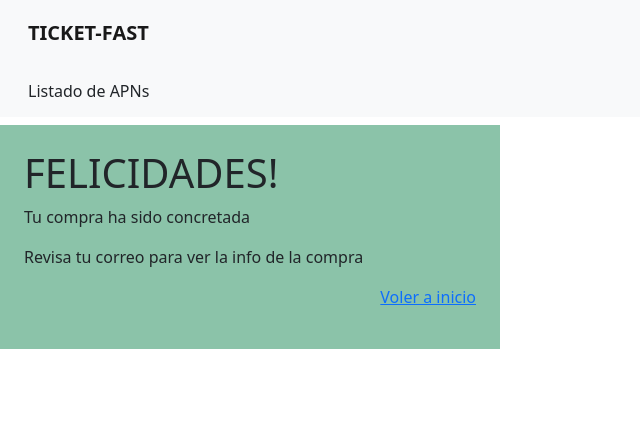
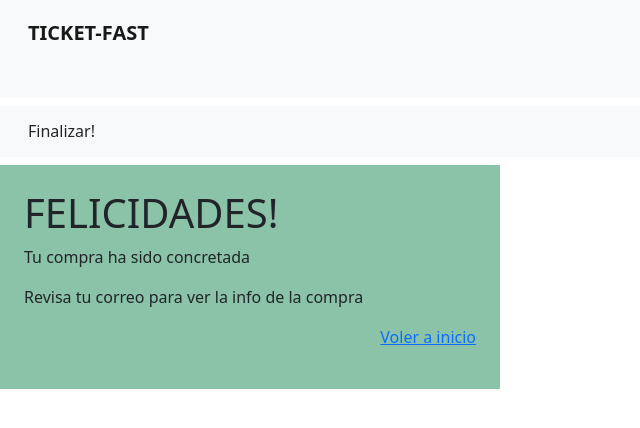
Before and after one commit to MCristina12/SolFront, a React (Create React App) app: page /finalizar in a window 1280 px wide. Shown: the top 428 px of the page, without its empty margins (0-640 px from the left). Built offline with nearby package versions, Linux system fonts and the light colour scheme.

Commit message:
titlo pagina cambiado

```diff
--- a/src/components/ANP/ANPDetail.js
+++ b/src/components/ANP/ANPDetail.js
@@ -3,6 +3,7 @@ import 'bootstrap/dist/css/bootstrap.css';
 import { useHistory, useParams } from "react-router-dom";
 import Axios  from "axios"
 import { Link, useNavigate } from "react-router-dom"
+import HomeDescp from "../General/HomeDescp";
 
 export default function ANPDetail(){
     const nav = useNavigate();
@@ -55,6 +56,8 @@ export default function ANPDetail(){
     }, [])
 
     return(
+        <div>
+            <HomeDescp title = "Compra"></HomeDescp>
         <div className="d-inline-flex p-4 bg-success p-2 text-dark bg-opacity-25" >
             <div className="row">
                 {!loadingData ? <div className="d-flex align-items-center mt-3">
@@ -99,5 +102,6 @@ export default function ANPDetail(){
                 }
             </div>
         </div>
+        </div>
     )
 }
--- a/src/components/ANP/ANPList.js
+++ b/src/components/ANP/ANPList.js
@@ -3,6 +3,7 @@ import ANPItem from "./ANPItem.js";
 import React from "react"
 import 'bootstrap/dist/css/bootstrap.css';
 import { Link } from 'react-router-dom'
+import HomeDescp from "../General/HomeDescp.js";
 
 
 export default function ANPList(){
@@ -29,6 +30,8 @@ export default function ANPList(){
     }, [])
 
     return(
+        <div>
+            <HomeDescp title="Listado"/>
         <div className="d-flex flex-wrap justify-content-center gap-2 my-5 mx-5">
             <div className="card-body d-flex flex-wrap">
                 {!loadingData ?
@@ -62,5 +65,6 @@ export default function ANPList(){
                 }
             </div>
         </div>
+        </div>
     )
 }
--- a/src/components/General/CompraFinal.js
+++ b/src/components/General/CompraFinal.js
@@ -2,9 +2,12 @@ import React from "react"
 import 'bootstrap/dist/css/bootstrap.css';
 import Axios  from "axios"
 import { Link } from "react-router-dom"
+import HomeDescp from "./HomeDescp";
 
 export default function CompraFinal(){
     return(
+        <div>
+            <HomeDescp title = "Finalizar!"/>
             <div className="d-inline-flex p-2 justify-content-center bg-success p-2 text-dark bg-opacity-50" style={{width : 500}}>
                 <div className="col p-3">
                     <h1>FELICIDADES!</h1>
@@ -15,5 +18,6 @@ export default function CompraFinal(){
                     </Link>
                 </div>
             </div>
+        </div>
     )
 }
--- a/src/components/General/HomeDescp.js
+++ b/src/components/General/HomeDescp.js
@@ -1,9 +1,9 @@
 import 'bootstrap/dist/css/bootstrap.css';
 
-export default function HomeDescp(){
+export default function HomeDescp(props){
     return(
         <div className="container-fluid bg-light">
-            <h6 className='px-3 py-3' >Listado de APNs</h6>
+            <h6 className='px-3 py-3' >{props.title}</h6>
         </div>
     )
 }
```
Lines whose indentation alone changed are shown as unchanged.
